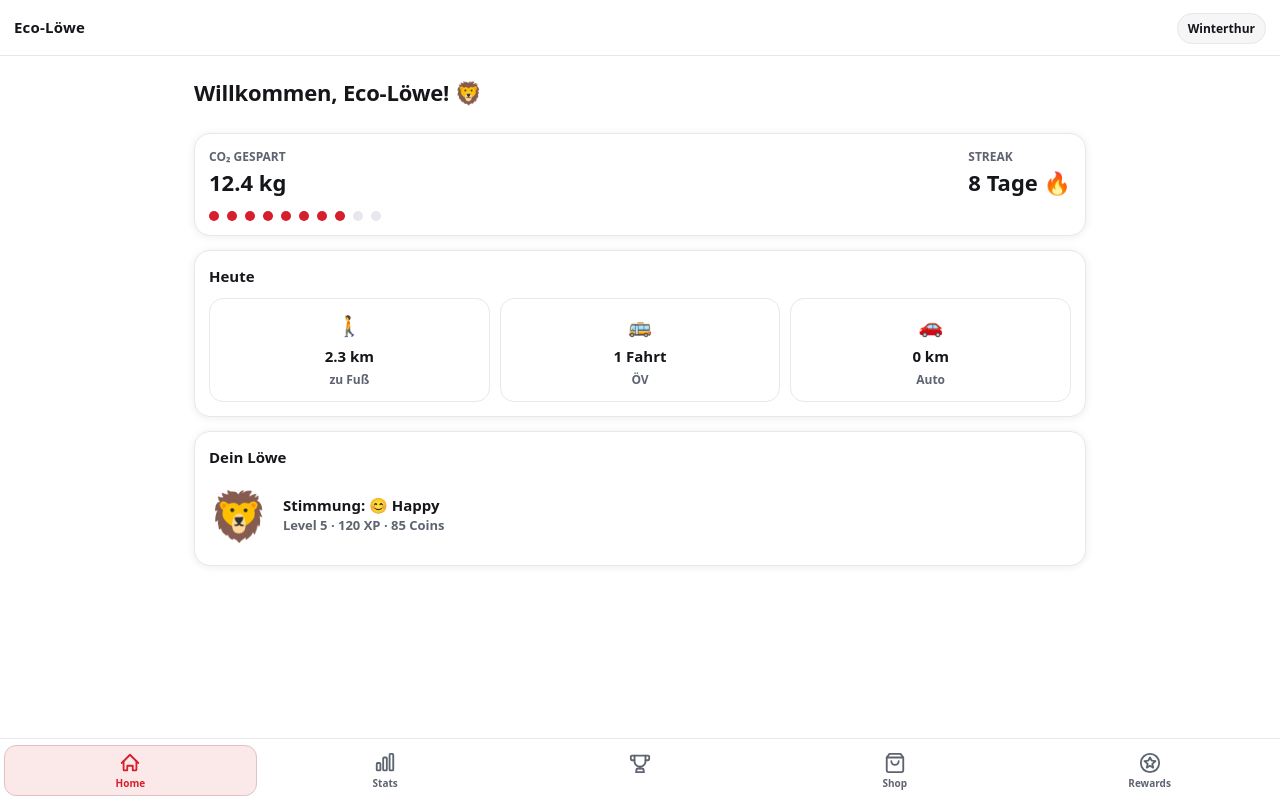
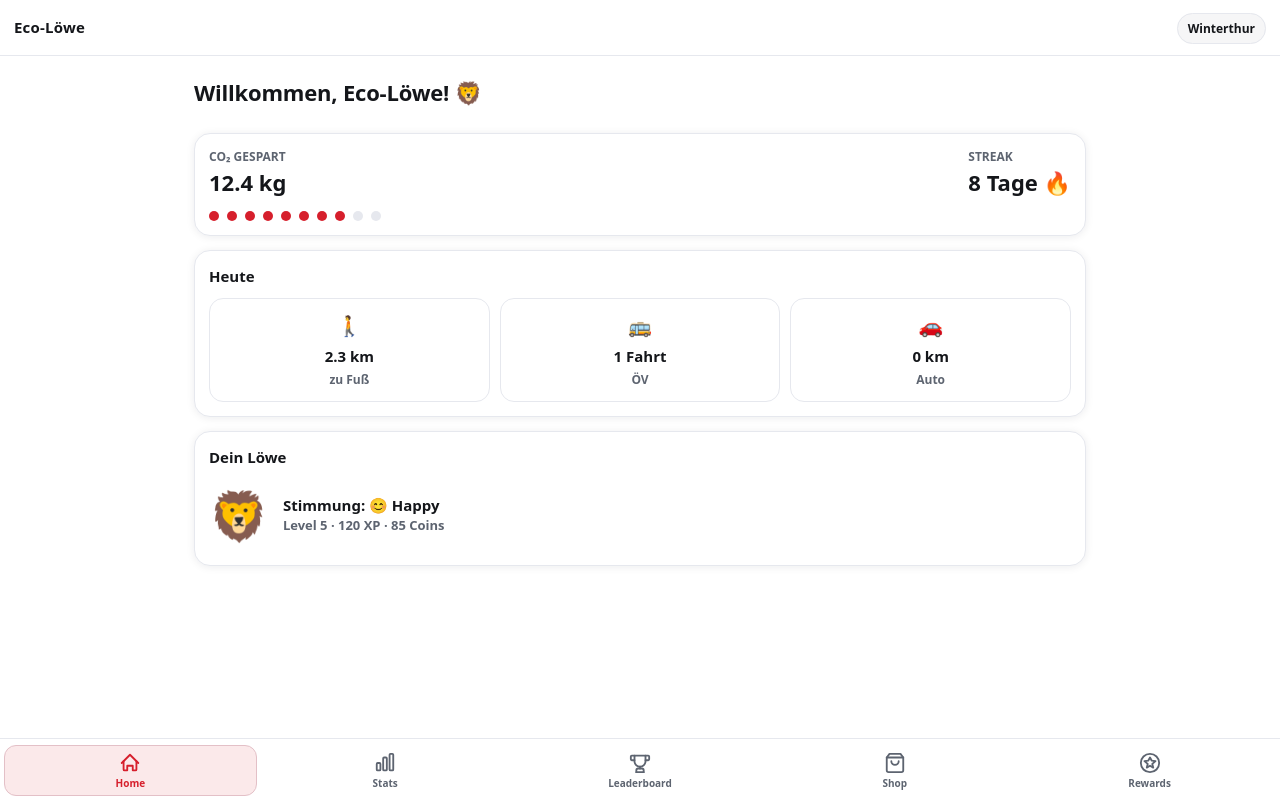
Before and after one commit to AlCaponi/EcoLion, a React (Vite) app in the folder eco-loewe-pwa/: page / in a window 1280 px wide. Built offline with nearby package versions, Linux system fonts and the light colour scheme; no server answers.

Commit message:
fix: add accessible text label to Leaderboard nav item
Co-authored-by: zuendt0 <221734570+zuendt0@users.noreply.github.com>

```diff
--- a/eco-loewe-pwa/src/shared/components/BottomNav.tsx
+++ b/eco-loewe-pwa/src/shared/components/BottomNav.tsx
@@ -56,6 +56,7 @@ export default function BottomNav() {
       </NavLink>
       <NavLink to="/leaderboard" className={cls}>
         {icons.trophy}
+        <span>Leaderboard</span>
       </NavLink>
       <NavLink to="/shop" className={cls}>
         {icons.shop}
```
